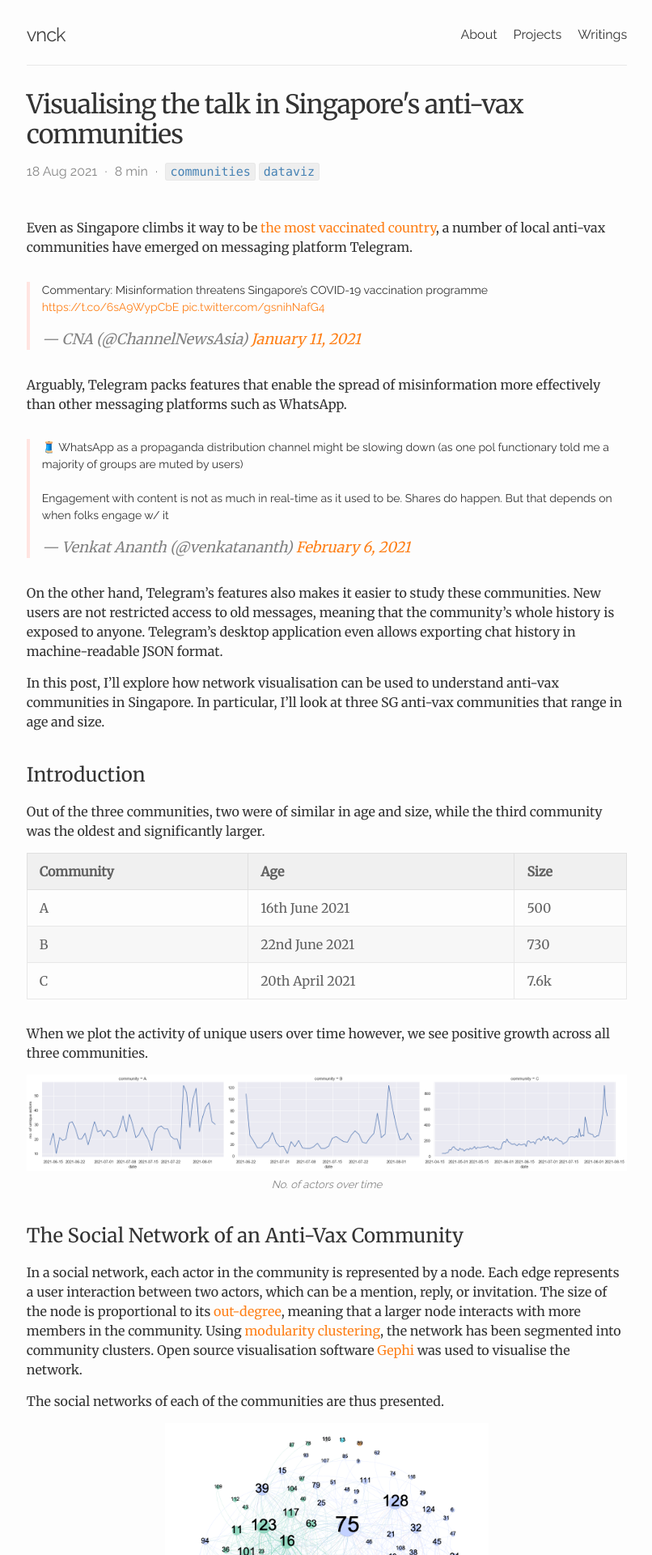
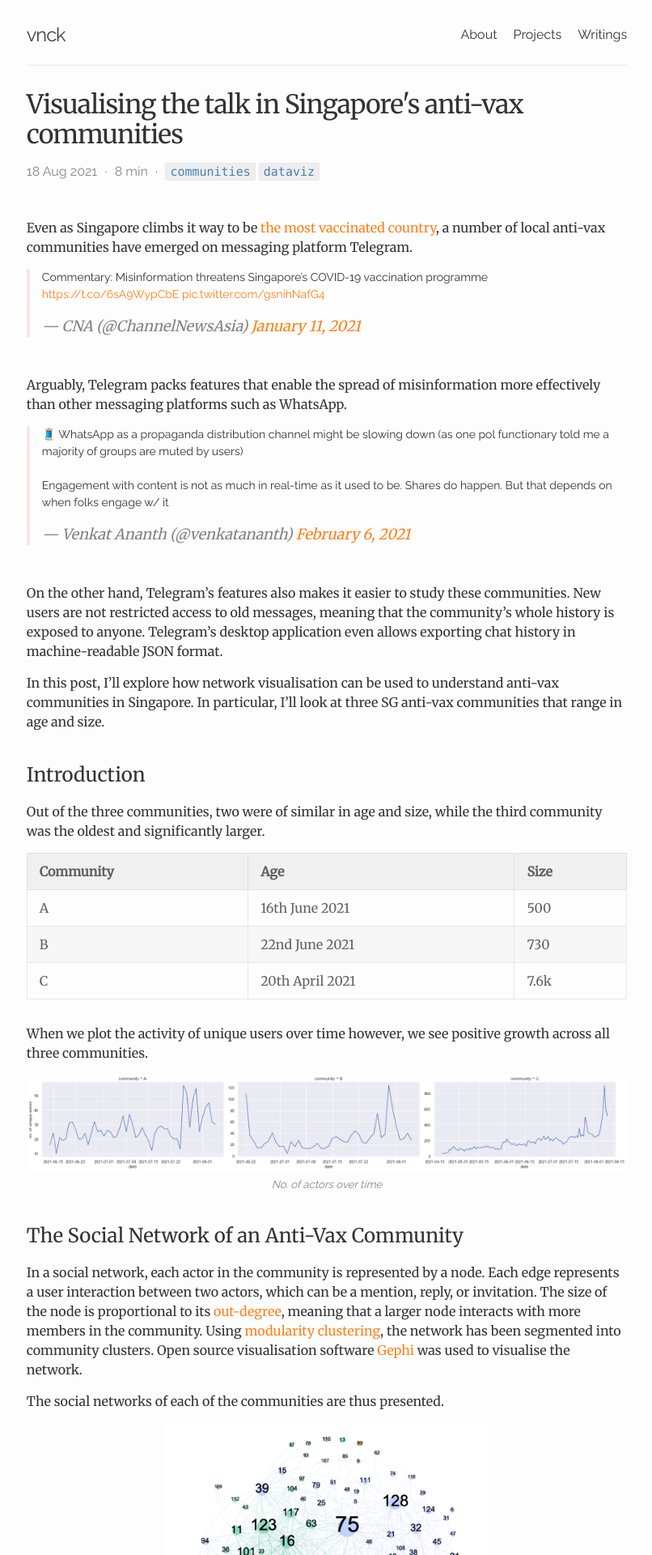
Before and after one commit to vnck/vnck.github.io, a Jekyll site: the page built from _posts/2021-08-18-visualising-sg-anti-vax-communities.md, in a window 1280 px wide. Shown: the top 1920 px of the page at 81% size, without its empty margins (236-1042 px from the left). Built offline with Jekyll 4.4.1, drawn with Linux system fonts in a browser that asks for light colours; comment, search, counter and statistics services are not loaded.

Commit message:
edit style

```diff
--- a/_sass/minima/custom-styles.scss
+++ b/_sass/minima/custom-styles.scss
@@ -195,6 +195,5 @@ blockquote {
 .twitter-tweet-container {
     display: flex;
     justify-content: center;
-    padding-top: 1rem;
-    padding-bottom: 1rem;
+    margin-bottom: 2rem;
 }
```
